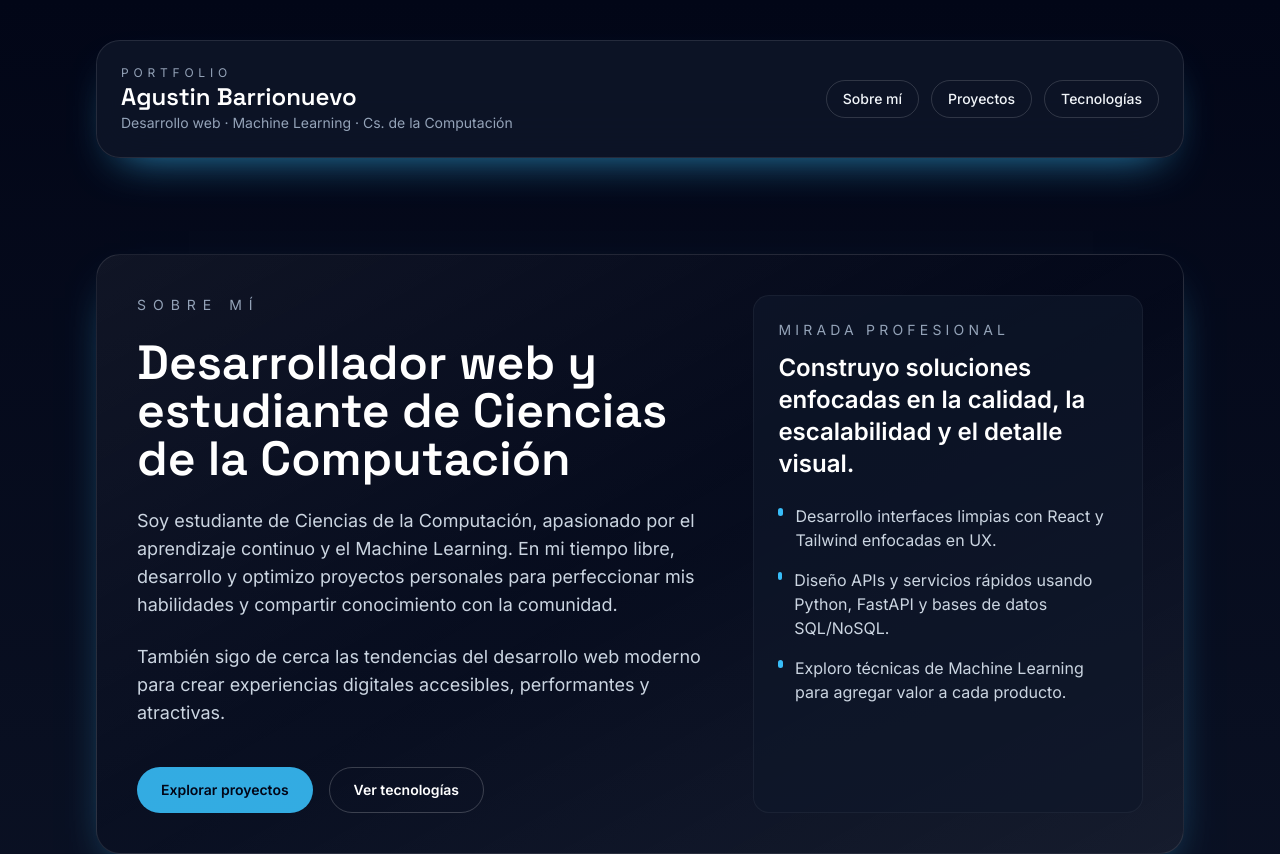
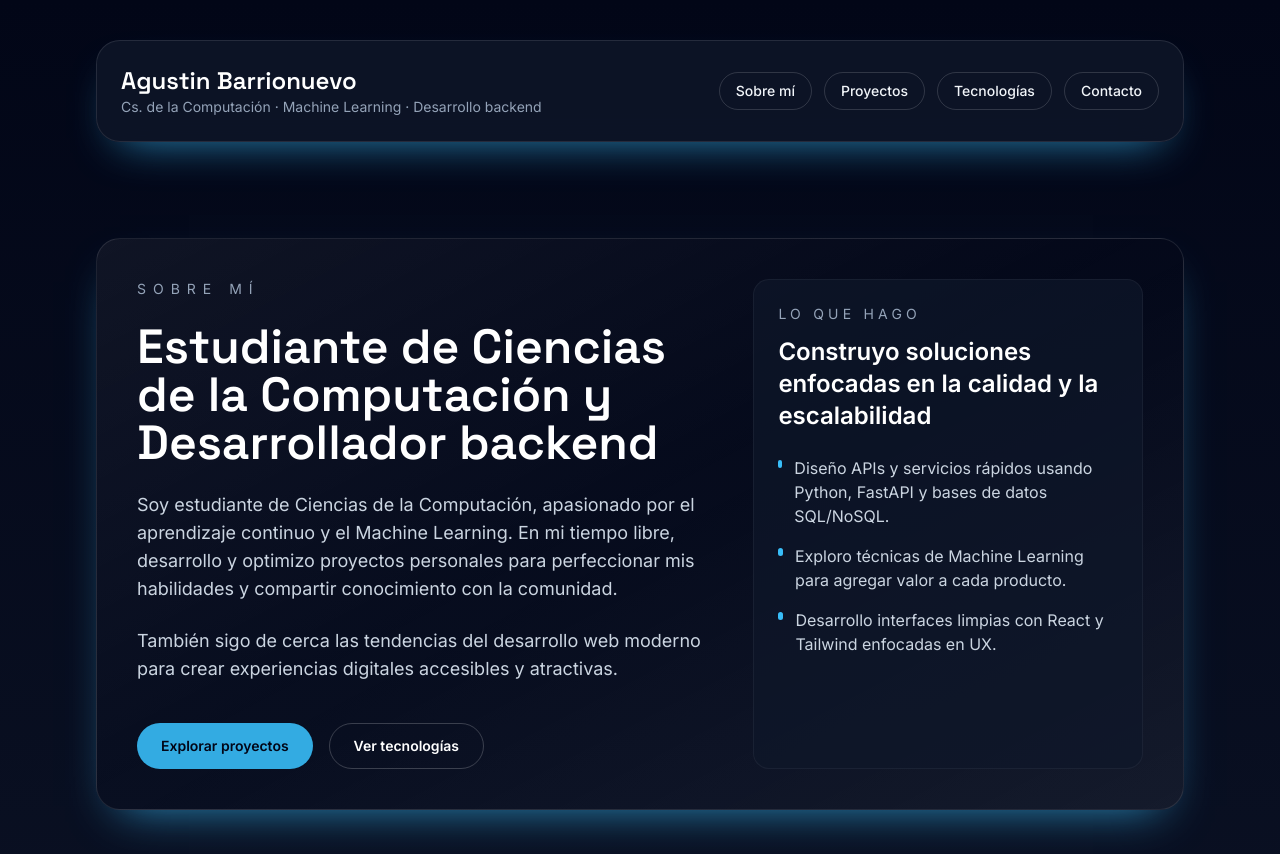
Before and after one commit to agustinBarrionuevo04/portfolio-agustin-barrionuevo, a React (Vite) app in the folder portfolio-agustin/: page / in a window 1280 px wide. Shown: the top 854 px of the page. Built offline with nearby package versions, Linux system fonts and the light colour scheme.

Commit message:
add 'contact' section and modify text in section 'about me'

```diff
--- a/portfolio-agustin/src/App.jsx
+++ b/portfolio-agustin/src/App.jsx
@@ -1,11 +1,13 @@
 import { AboutSection } from './components/about-section';
 import { MyProjects } from './components/my.proyects';
 import { Technologies } from './components/technologies';
+import { Contact } from './components/contact';
 
 const sections = [
   { id: 'about', label: 'Sobre mí' },
   { id: 'projects', label: 'Proyectos' },
   { id: 'technologies', label: 'Tecnologías' },
+  { id: 'contact', label: 'Contacto' },
 ];
 
 export function App() {
@@ -25,14 +27,14 @@ export function App() {
         <header className="sticky top-4 z-10">
           <div className="flex flex-col gap-4 rounded-3xl border border-white/10 bg-slate-900/80 p-6 backdrop-blur-xl shadow-glow md:flex-row md:items-center md:justify-between">
             <div>
-              <p className="text-xs uppercase tracking-[0.4em] text-slate-400">
-                Portfolio
-              </p>
+              {/* <p className="text-xs uppercase tracking-[0.4em] text-slate-400">
+
+              </p> */}
               <p className="font-display text-2xl font-semibold text-white">
                 Agustin Barrionuevo
               </p>
               <p className="text-sm text-slate-400">
-                Desarrollo web · Machine Learning · Cs. de la Computación
+                Cs. de la Computación · Machine Learning · Desarrollo backend
               </p>
             </div>
             <div className="flex flex-wrap gap-3">
@@ -53,6 +55,7 @@ export function App() {
           <AboutSection onNavigate={handleNavigate} />
           <MyProjects />
           <Technologies />
+          <Contact />
         </main>
       </div>
     </div>
--- a/portfolio-agustin/src/components/about-section.jsx
+++ b/portfolio-agustin/src/components/about-section.jsx
@@ -9,7 +9,7 @@ export function AboutSection({ onNavigate }) {
                     Sobre mí
                 </p>
                 <h1 className="font-display text-4xl font-semibold text-white sm:text-5xl">
-                    Desarrollador web y estudiante de Ciencias de la Computación
+                    Estudiante de Ciencias de la Computación y Desarrollador backend
                 </h1>
                 <p className="text-lg text-slate-300">
                     Soy estudiante de Ciencias de la Computación, apasionado por el aprendizaje continuo
@@ -18,7 +18,7 @@ export function AboutSection({ onNavigate }) {
                 </p>
                 <p className="text-lg text-slate-300">
                     También sigo de cerca las tendencias del desarrollo web moderno para crear experiencias
-                    digitales accesibles, performantes y atractivas.
+                    digitales accesibles y atractivas.
                 </p>
                 <div className="flex flex-wrap gap-4 pt-4">
                     <button
@@ -37,16 +37,12 @@ export function AboutSection({ onNavigate }) {
             </div>
             <div className="rounded-2xl border border-white/5 bg-slate-900/70 p-6">
                 <p className="text-sm uppercase tracking-[0.3em] text-slate-400">
-                    Mirada profesional
+                    Lo que hago
                 </p>
                 <p className="mt-3 text-2xl font-semibold text-white">
-                    Construyo soluciones enfocadas en la calidad, la escalabilidad y el detalle visual.
+                    Construyo soluciones enfocadas en la calidad y la escalabilidad
                 </p>
                 <ul className="mt-6 space-y-4 text-slate-300">
-                    <li className="flex items-start gap-3">
-                        <span className="mt-1 h-2 w-2 rounded-full bg-accent"></span>
-                        Desarrollo interfaces limpias con React y Tailwind enfocadas en UX.
-                    </li>
                     <li className="flex items-start gap-3">
                         <span className="mt-1 h-2 w-2 rounded-full bg-accent"></span>
                         Diseño APIs y servicios rápidos usando Python, FastAPI y bases de datos SQL/NoSQL.
@@ -55,6 +51,10 @@ export function AboutSection({ onNavigate }) {
                         <span className="mt-1 h-2 w-2 rounded-full bg-accent"></span>
                         Exploro técnicas de Machine Learning para agregar valor a cada producto.
                     </li>
+                    <li className="flex items-start gap-3">
+                        <span className="mt-1 h-2 w-2 rounded-full bg-accent"></span>
+                        Desarrollo interfaces limpias con React y Tailwind enfocadas en UX.
+                    </li>
                 </ul>
             </div>
         </section>
--- /dev/null
+++ b/portfolio-agustin/src/components/contact.jsx
@@ -0,0 +1,58 @@
+import { HiOutlineMail } from 'react-icons/hi';
+import { SiLinkedin } from 'react-icons/si';
+
+const contactMethods = [
+    {
+        label: 'Correo',
+        value: 'brianbarrionuevo0@gmail.com',
+        href: 'mailto:brianbarrionuevo0@gmail.com',
+        icon: HiOutlineMail,
+    },
+    {
+        label: 'LinkedIn',
+        value: 'Agustin Barrionuevo',
+        href: 'https://www.linkedin.com/in/brian-barrionuevo-190a73294/',
+        icon: SiLinkedin,
+        external: true,
+    },
+];
+
+export function Contact() {
+    return (
+        <section id="contact" className="space-y-6">
+            <div>
+                <p className="text-sm uppercase tracking-[0.4em] text-slate-400">Contacto</p>
+                <h2 className="font-display text-3xl font-semibold text-white sm:text-4xl">
+                    ¡Hablemos!
+                </h2>
+            </div>
+            <div className="text-slate-300 space-y-2">
+                <p>Estoy abierto a nuevas oportunidades y colaboraciones.</p>
+            </div>
+            <div className="grid gap-4 sm:grid-cols-2">
+                {contactMethods.map((method) => {
+                    const Icon = method.icon;
+                    return (
+                        <a
+                            key={method.label}
+                            href={method.href}
+                            target={method.external ? '_blank' : undefined}
+                            rel={method.external ? 'noopener noreferrer' : undefined}
+                            className="group flex items-center gap-4 rounded-2xl border border-white/10 bg-slate-900/60 p-5 transition hover:border-accent/60 hover:bg-slate-900/90"
+                        >
+                            <span className="rounded-2xl bg-accent/10 p-3 text-accent">
+                                <Icon className="text-2xl" aria-hidden="true" />
+                            </span>
+                            <div>
+                                <p className="text-xs uppercase tracking-[0.4em] text-slate-400">{method.label}</p>
+                                <p className="text-lg font-semibold text-white transition group-hover:text-accent">
+                                    {method.value}
+                                </p>
+                            </div>
+                        </a>
+                    );
+                })}
+            </div>
+        </section>
+    );
+}
--- a/portfolio-agustin/src/components/my.proyects.jsx
+++ b/portfolio-agustin/src/components/my.proyects.jsx
@@ -30,7 +30,7 @@ export function MyProjects() {
                     <p className="text-sm uppercase tracking-[0.4em] text-slate-400">Proyectos</p>
                     <h2 className="font-display text-3xl font-semibold text-white sm:text-4xl">Mis proyectos destacados</h2>
                 </div>
-                <span className="text-sm text-slate-400">Stack preferido: React · FastAPI · SQLAlchemy</span>
+                {/* <span className="text-sm text-slate-400">Stack preferido: React · FastAPI · SQLAlchemy</span> */}
             </div>
             <div className="grid gap-6 md:grid-cols-2">
                 {projects.map((project) => (
```
